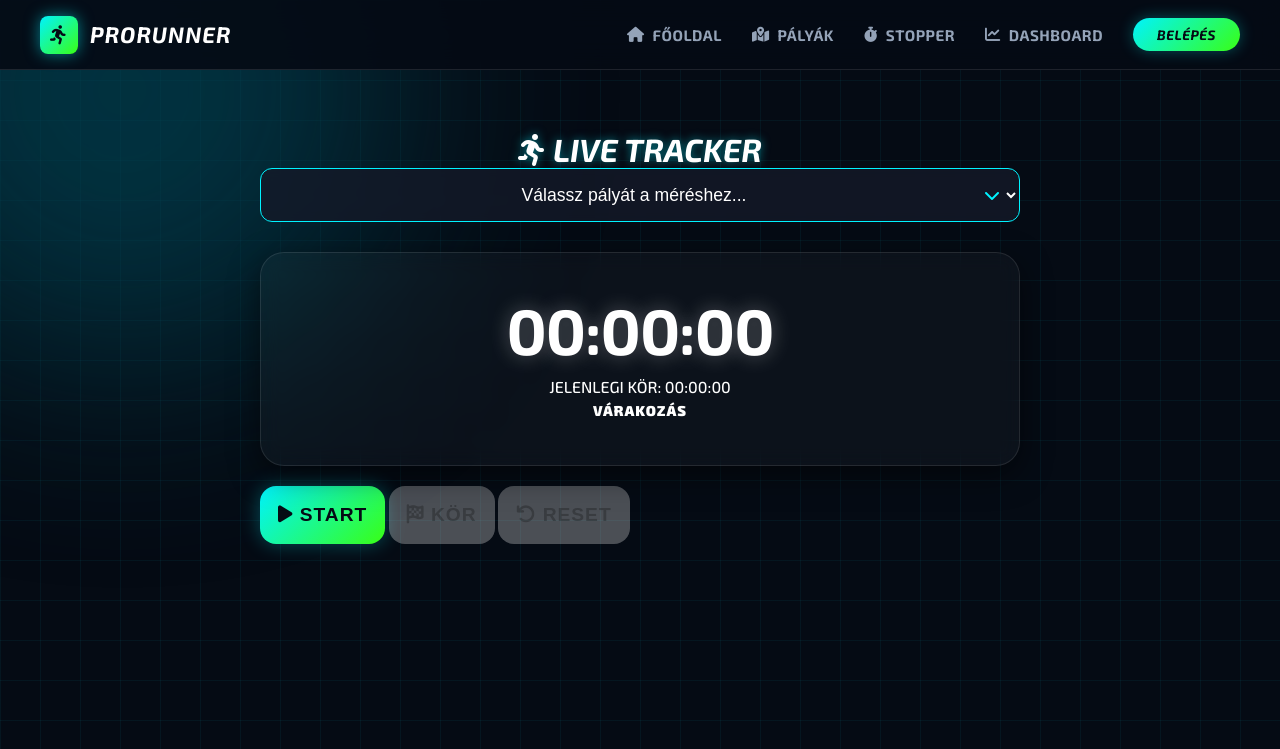
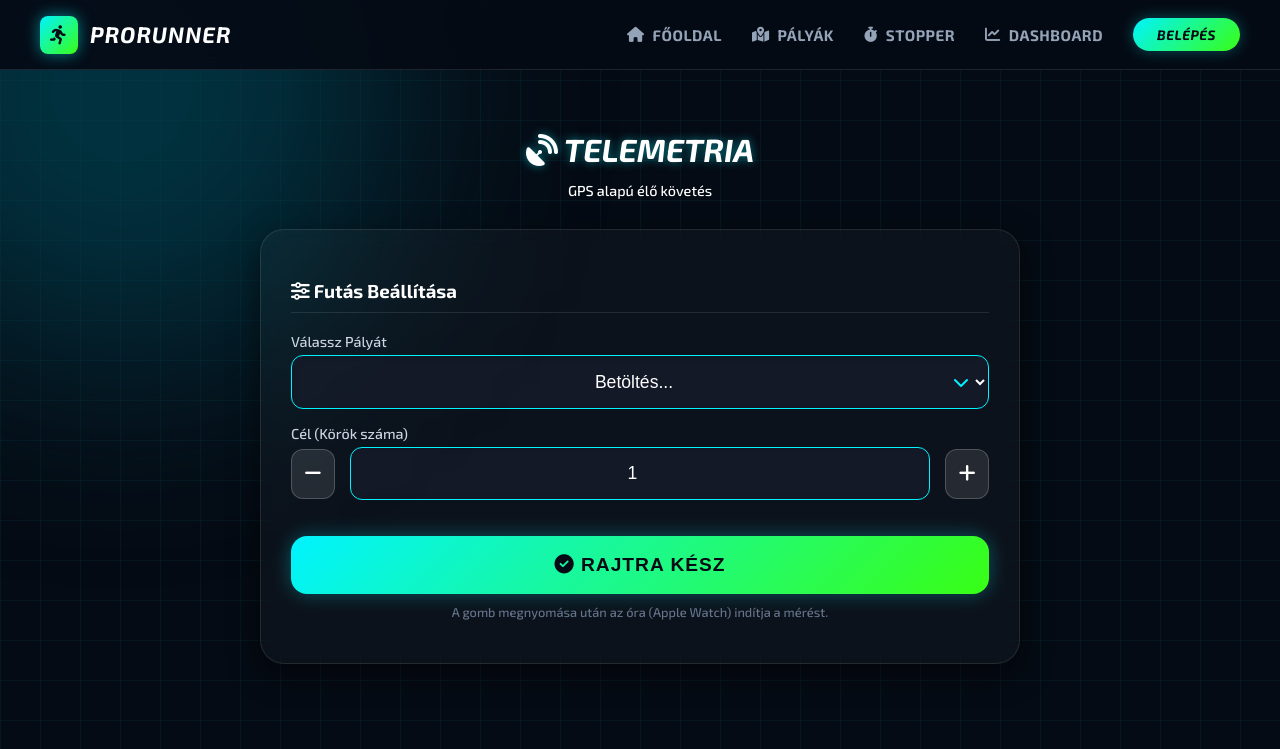
Before and after one commit to klausmannaurel/prorunner, a Django app: template templates/stopwatch.html in a window 1280 px wide. Shown: the top 749 px of the page. Run offline with Django 3.2, Linux system fonts and the light colour scheme; the template is opened without the code that fills it, so the values that code supplies are empty.

Commit message:
Update stopwatch.html

```diff
--- a/templates/stopwatch.html
+++ b/templates/stopwatch.html
@@ -10,56 +10,92 @@
 <div class="stopwatch-container">
 
     <div class="stopwatch-header">
-        <h2><i class="fas fa-running"></i> Live Tracker</h2>
-        <div class="track-selector-wrapper" style="position: relative;">
-            <i class="fas fa-chevron-down"
-                style="position: absolute; right: 20px; top: 50%; transform: translateY(-50%); color: var(--neon-blue); pointer-events: none; z-index: 10;">
-            </i>
-            <select id="sw-track-select" class="neon-select">
-                <option value="" disabled selected>Válassz pályát a méréshez...</option>
-            </select>
+        <h2><i class="fas fa-satellite-dish"></i> Telemetria</h2>
+        <p style="color:var(--text-muted); font-size:0.9rem;">GPS alapú élő követés</p>
+    </div>
+
+    <div id="setup-panel" class="">
+        <div class="timer-display-card" style="text-align: left;">
+            <h3 style="color:white; margin-bottom:20px; border-bottom:1px solid rgba(255,255,255,0.1); padding-bottom:10px;">
+                <i class="fas fa-sliders-h"></i> Futás Beállítása
+            </h3>
+
+            <div class="form-group">
+                <label>Válassz Pályát</label>
+                <div class="track-selector-wrapper" style="position: relative;">
+                    <i class="fas fa-chevron-down" style="position: absolute; right: 20px; top: 50%; transform: translateY(-50%); color: var(--neon-blue); pointer-events: none; z-index: 10;"></i>
+                    <select id="sw-track-select" class="neon-select">
+                        <option value="" disabled selected>Betöltés...</option>
+                    </select>
+                </div>
+            </div>
+
+            <div class="form-group">
+                <label>Cél (Körök száma)</label>
+                <div style="display:flex; align-items:center; gap:15px;">
+                    <button class="btn-inc" onclick="changeLaps(-1)"><i class="fas fa-minus"></i></button>
+                    <input type="number" id="target-laps" value="1" min="1" readonly class="neon-input-number">
+                    <button class="btn-inc" onclick="changeLaps(1)"><i class="fas fa-plus"></i></button>
+                </div>
+            </div>
+
+            <button id="btn-set-ready" class="btn-neon start" style="width:100%; margin-top:20px;" onclick="setReady()">
+                <i class="fas fa-check-circle"></i> RAJTRA KÉSZ
+            </button>
+            <p style="text-align:center; color:#64748b; font-size:0.8rem; margin-top:10px;">
+                A gomb megnyomása után az óra (Apple Watch) indítja a mérést.
+            </p>
         </div>
     </div>
 
-    <div class="timer-display-card">
-        <div class="main-time" id="display-main">00:00:00</div>
-        <div class="lap-time-small" id="display-lap">Jelenlegi kör: <span>00:00:00</span></div>
+    <div id="monitor-panel" class="hidden">
 
-        <div class="status-badge" id="timer-status">Várakozás</div>
-    </div>
+        <div class="timer-display-card">
+            <div class="status-badge" id="monitor-status">VÁRAKOZÁS...</div>
+            <div class="main-time" id="monitor-time">00:00:00</div>
+            <div class="lap-time-small" id="monitor-track-name">Pálya betöltése...</div>
 
-    <div class="controls-grid">
-        <button id="btn-start" class="btn-neon start"><i class="fas fa-play"></i> Start</button>
-        <button id="btn-lap" class="btn-neon lap" disabled><i class="fas fa-flag-checkered"></i> Kör</button>
-        <button id="btn-stop" class="btn-neon stop hidden"><i class="fas fa-pause"></i> Stop</button>
-        <button id="btn-reset" class="btn-neon reset" disabled><i class="fas fa-undo"></i> Reset</button>
-    </div>
+            <div class="progress-container">
+                <div class="progress-bar" id="monitor-progress" style="width: 0%;"></div>
+            </div>
+        </div>
 
-    <div id="live-controls" class="hidden" style="margin-bottom: 30px; animation: fadeIn 0.5s;">
-        <div style="text-align:center; margin-bottom:10px; color:var(--text-muted); font-size:0.9rem;">
-            <i class="fas fa-satellite-dish" style="color:var(--neon-pink);"></i> LIVE TRACKER: Hol tartasz?
+        <div class="telemetry-grid">
+            <div class="telemetry-card">
+                <div class="t-icon"><i class="fas fa-tachometer-alt"></i></div>
+                <div class="t-value" id="val-speed">0.0</div>
+                <div class="t-label">km/h</div>
+            </div>
+
+            <div class="telemetry-card">
+                <div class="t-icon"><i class="fas fa-stopwatch-20"></i></div>
+                <div class="t-value" id="val-pace">-:--</div>
+                <div class="t-label">p/km</div>
+            </div>
+
+            <div class="telemetry-card">
+                <div class="t-icon"><i class="fas fa-route"></i></div>
+                <div class="t-value" id="val-dist">0</div>
+                <div class="t-label">méter</div>
+            </div>
+
+            <div class="telemetry-card">
+                <div class="t-icon"><i class="fas fa-sync-alt"></i></div>
+                <div class="t-value"><span id="val-lap">1</span> / <span id="val-total-laps">1</span></div>
+                <div class="t-label">Kör</div>
+            </div>
         </div>
-        <div id="distance-buttons-container" style="display:flex; flex-wrap:wrap; gap:8px; justify-content:center;">
+
+        <div style="text-align:center; margin-top:30px;">
+            <button onclick="forceStopRun()" style="background:none; border:none; color:#ef4444; text-decoration:underline; cursor:pointer; font-size:0.8rem;">
+                <i class="fas fa-trash"></i> Hibás futás törlése
+            </button>
         </div>
     </div>
 
-    <div class="laps-wrapper hidden" id="laps-wrapper">
-        <div class="laps-header">
-            <span>Kör</span>
-            <span>Idő</span>
-            <span>Összesen</span>
-        </div>
-        <div id="laps-list" class="laps-list">
-            </div>
-    </div>
+</div>
 
-    <div class="save-section hidden" id="save-section">
-        <button onclick="saveSession()" class="btn-save-session">
-            Eredmény Mentése <i class="fas fa-cloud-upload-alt"></i>
-        </button>
-    </div>
-
-</div>
+<div id="save-section" class="hidden"></div>
 {% endblock %}
 
 {% block extra_js %}
```
